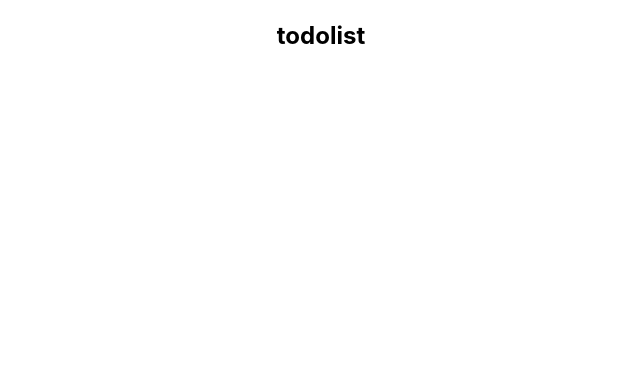
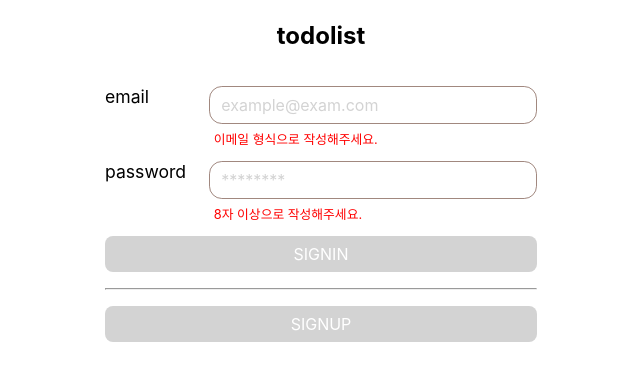
Before and after one commit to heony704/wanted-pre-onboarding-frontend, a React (Create React App) app: page / in a window 1280 px wide. Shown: the top 380 px of the page, without its empty margins (319-959 px from the left). Built offline with nearby package versions, Linux system fonts and the light colour scheme.

Commit message:
로그인, 회원가입 기능 추가

```diff
--- /dev/null
+++ b/src/components/SignForm.tsx
@@ -0,0 +1,186 @@
+import styled from "styled-components";
+import { useState } from 'react';
+import { useNavigate } from "react-router-dom";
+
+export default function SignForm() {
+    const [email, setEmail] = useState('');
+    const [password, setPassword] = useState('');
+
+    const navigate = useNavigate();
+
+    const onChangeEmail = (event: React.ChangeEvent<HTMLInputElement>) => {
+        setEmail(event.target.value);
+    };
+    const onChangePassword = (event: React.ChangeEvent<HTMLInputElement>) => {
+        setPassword(event.target.value);
+    };
+
+    const isValidEmailFormat = (email: string) => {
+        const emailFormatRegex = /@{1}/;
+        return emailFormatRegex.test(email);
+    };
+    const isValidPasswordCharacter = (password: string) => {
+        return password.length > 7;
+    };
+    const isValidForm = (email: string, password: string) => {
+        return isValidEmailFormat(email) && isValidPasswordCharacter(password);
+    };
+
+    const onSignIn = (event: React.MouseEvent<HTMLButtonElement>) => {
+        event.preventDefault();
+        fetch('https://pre-onboarding-selection-task.shop/auth/signin', {
+            method: 'POST',
+            headers: {
+                'Content-Type': 'application/json',
+            },
+            body: JSON.stringify({
+                email: email,
+                password: password,
+            }),
+        })
+        .then((res) => {
+            if (!res.ok) {
+                alert('잘못된 로그인입니다.');
+                throw new Error('로그인 오류');
+            }
+            return res.json();
+        })
+        .then((data) => {
+            localStorage.setItem("access_token", data.access_token);
+            navigate('/todo');
+        })
+        .catch((err) => {
+            console.log(err);
+        });
+    };
+
+    const onSignUp = (event: React.MouseEvent<HTMLButtonElement>) => {
+        event.preventDefault();
+        fetch('https://pre-onboarding-selection-task.shop/auth/signup', {
+            method: 'POST',
+            headers: {
+                'Content-Type': 'application/json',
+            },
+            body: JSON.stringify({
+                email: email,
+                password: password,
+            }),
+        })
+        .then((res) => {
+            if (!res.ok) {
+                alert('이미 존재하는 이메일입니다.');
+                throw new Error('회원가입 오류');
+            }
+            return res.json();
+        })
+        .then((data) => {
+            localStorage.setItem("access_token", data.access_token);
+            alert('성공적으로 회원가입되었습니다.\n다시 로그인해주세요.');
+        })
+        .catch((err) => {
+            console.log(err);
+        });
+    };
+
+    return (
+        <Form>
+            <FormItem>
+                <label>email</label>
+                <div>
+                    <input type="text" value={email} onChange={onChangeEmail} placeholder="example@exam.com" />
+                    <InputCheck valid={isValidEmailFormat(email)}>이메일 형식으로 작성해주세요.</InputCheck>
+                </div>
+            </FormItem>
+            <FormItem>
+                <label>password</label>
+                <div>
+                    <input type="password" value={password} onChange={onChangePassword} placeholder="********" />
+                    <InputCheck valid={isValidPasswordCharacter(password)}>8자 이상으로 작성해주세요.</InputCheck>
+                </div>
+            </FormItem>
+            <Button disabled={!isValidForm(email, password)} onClick={onSignIn}>
+                SIGNIN
+            </Button>
+            <hr/>
+            <Button disabled={!isValidForm(email, password)} onClick={onSignUp}>
+                SIGNUP
+            </Button>
+        </Form>
+    );
+}
+
+const Form = styled.form`
+    display: flex;
+    flex-direction: column;
+    max-width: 30rem;
+    margin: auto;
+    padding: 1rem 1.5rem 1.5rem 1.5rem;
+
+    > * + * {
+        margin-top: 1rem;
+    }
+`;
+
+const FormItem = styled.div`
+    display: flex;
+
+    label {
+        user-select: none;
+        font-size: 1.1rem;
+        width: 5rem;
+    }
+
+    > div {
+        display: flex;
+        flex-direction: column;
+        padding-left: 1.5rem;
+        flex: 1;
+    }
+
+    input {
+        font-size: 1rem;
+        padding: 0.5rem 0.7rem;
+        background-color: white;
+        border: 0.1rem solid #a1887f;
+        border-radius: 0.8rem;
+
+        ::placeholder {
+            color: lightgray;
+        }
+    }
+`;
+
+interface ContainerProps {
+    valid: boolean;
+}
+const InputCheck = styled.div<ContainerProps>`
+    color: ${({ valid }) => valid ? 'lightgrey' : 'red'};
+    margin-top: 0.3rem;
+    padding-left: 0.3rem;
+    font-size: 0.8rem;
+    height: 1rem;
+`;
+
+const Button = styled.button`
+    color: white;
+    background-color: #3A62F4;
+    border: none;
+    font-size: 1rem;
+    border-radius: 0.5rem;
+    padding: 0.5rem 0.7rem;
+    cursor: pointer;
+    user-select: none;
+    transition: all 0.2s ease-out;
+
+    :hover {
+        filter: brightness(1.2);
+    }
+
+    :disabled {
+        cursor: default;
+        background-color: lightgray;
+        :hover {
+            filter: none;
+        }
+    }
+`;
--- a/src/pages/AuthPage.tsx
+++ b/src/pages/AuthPage.tsx
@@ -1,10 +1,12 @@
 import styled from 'styled-components';
 import Header from '../components/Header';
+import SignForm from '../components/SignForm';
 
 export default function AuthPage() {
     return (
         <Container>
             <Header />
+            <SignForm />
         </Container>
     );
 }
```
